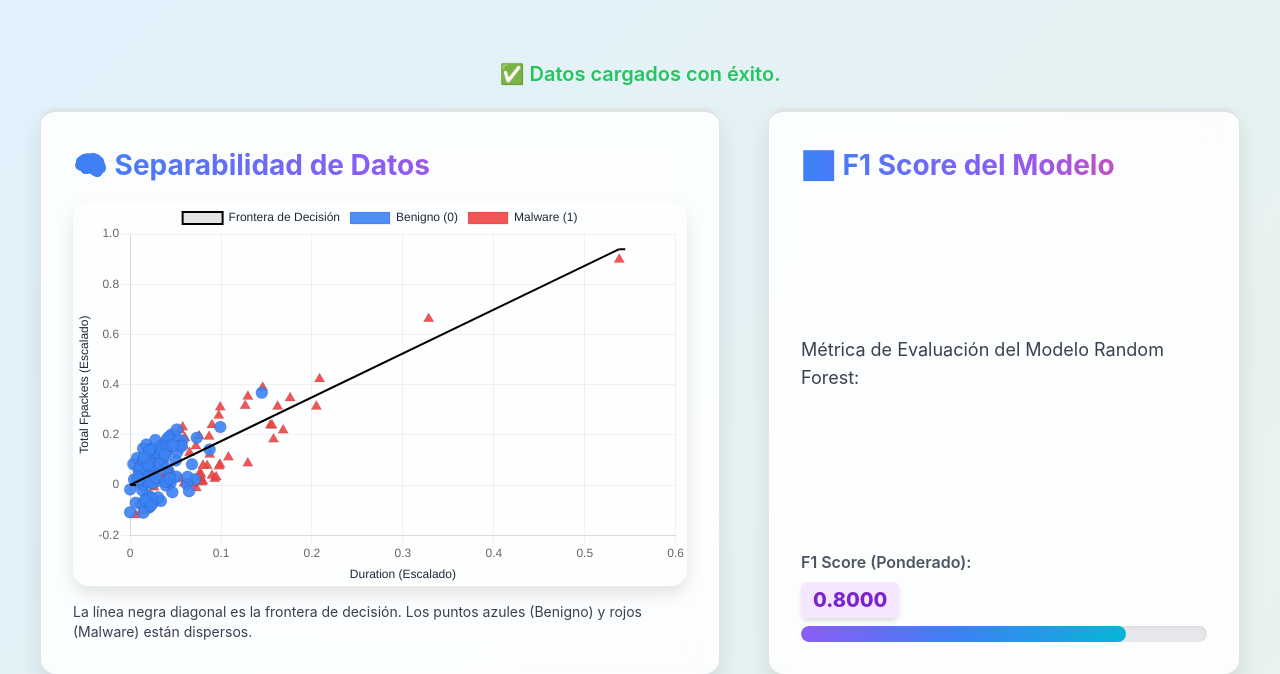
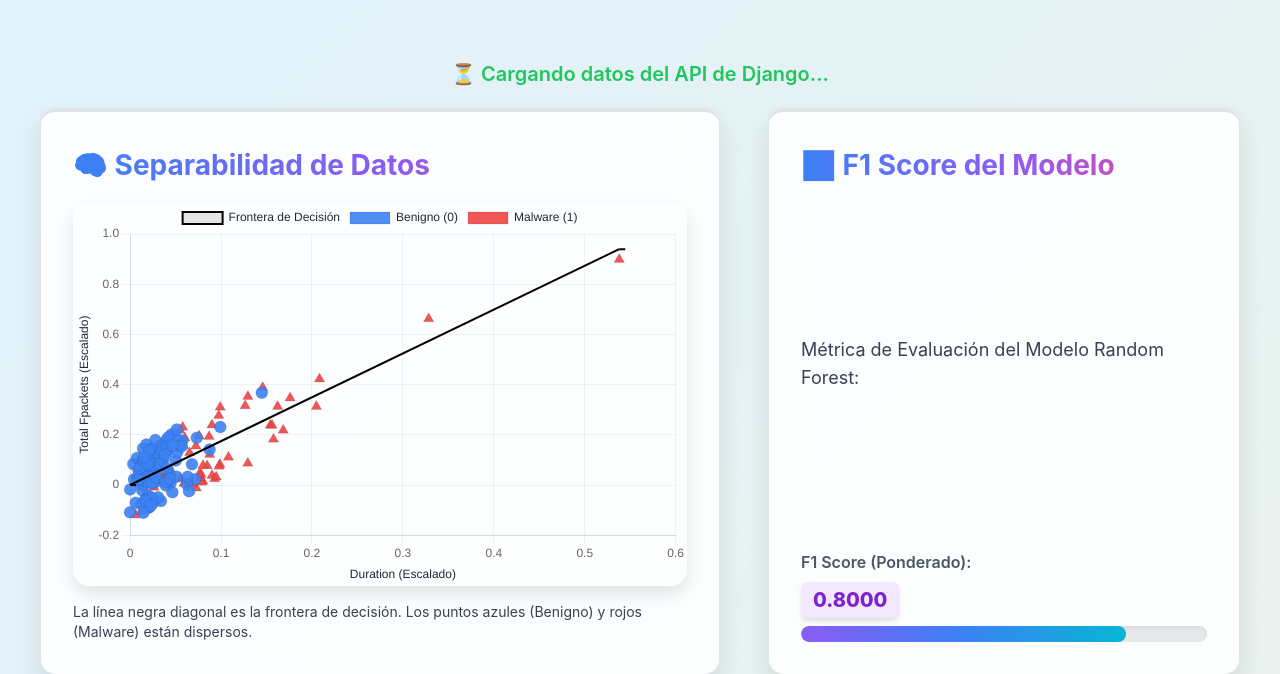
Before and after one commit to FabiolaCastanedaMondragon/django3, a Django app: page / in a window 1280 px wide. Shown: the part 128-802 px from the top of the page. Run offline with Django 5.2, Linux system fonts and the light colour scheme; some libraries are stand-ins or nearby versions.

Commit message:
Commit final después de limpiar submódulos. Proyecto listo para subir.

```diff
--- a/analysis/templates/index.html
+++ b/analysis/templates/index.html
@@ -175,7 +175,6 @@ async function loadAndRenderData() {
         }
 
         // 3. Ocultar mensaje de carga y mostrar dashboard
-        statusMessage.textContent = '✅ Datos cargados con éxito.';
         statusMessage.classList.add('text-green-500', 'font-bold');
         statusMessage.classList.remove('animate-pulse', 'text-blue-500');
         dashboardContent.classList.remove('hidden');
```
